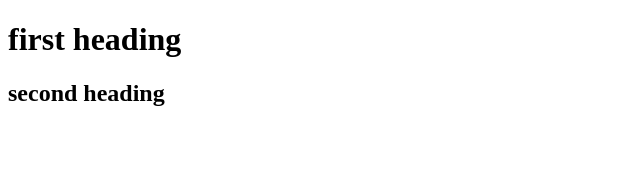
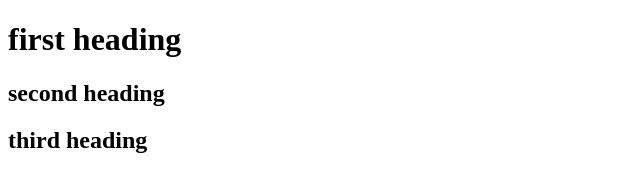
Before and after one commit to Iambewakoof/git-test, a plain HTML site: page index.html in a window 1280 px wide. Shown: the whole page, without its empty margins (0-640 px from the left). Drawn offline with Linux system fonts and the light colour scheme.

Commit message:
third commit

```diff
--- a/index.html
+++ b/index.html
@@ -6,6 +6,7 @@
 <body>
 	<h1>first heading</h1>
 	<h2>second heading</h2>
+	<h2>third heading</h2>
 
 </body>
 </html>
```
